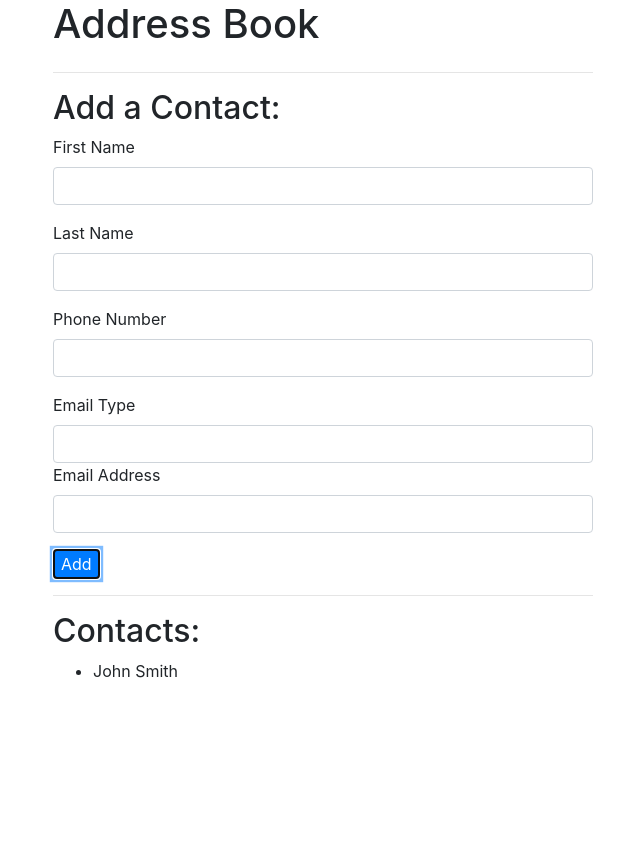
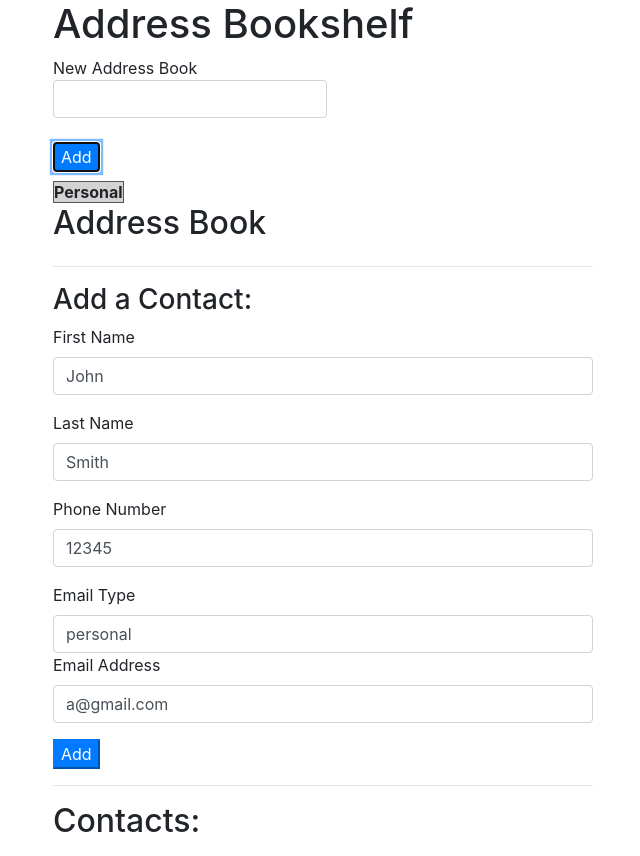
Before and after one commit to MarkStrickland562/AddressBook, a plain HTML site: page index.html in a window 1280 px wide. Both pictures are taken after a click on the button "Add". Shown: the whole page, without its empty margins (32-672 px from the left). Before the commit the page ends 800 px from the top, so only its background shows below. Drawn offline with nearby package versions, Linux system fonts and the light colour scheme.

Commit message:
Add Address Bookshelf and navigation tabs.

```diff
--- a/css/styles.css
+++ b/css/styles.css
@@ -1,3 +1,12 @@
 #show-contact {
   display: none;
 }
+#addressBook {
+  display: none;
+}
+a {
+  text-align: center;
+  border: 1px solid #555;
+  background-color: lightgrey;
+  font-weight: bold;
+}
--- a/index.html
+++ b/index.html
@@ -10,11 +10,21 @@
   </head>
   <body>
     <div class="container">
-      <h1>Address Book</h1>
+      <h1>Address Bookshelf</h1>
+      <div>
+        <label for="new-address-book">New Address Book
+        <input type="text"  class="form-control" id="new-address-book" value="Personal"><br>
+        <button type="button" id="addAddressBook" class="btn-primary">Add</button>
+      </div>
+      <nav id="navAddressBooks">
+
+      </nav>
+      <div id="addressBook" addressBookId="0">
+        <h2>Address Book</h2>
         <div class="row">
           <div class="col-md-6">
             <hr>
-          <h2>Add a Contact:</h2>
+            <h3>Add a Contact:</h3>
             <form id="new-contact">
               <div class="form-group">
                 <label for="new-first-name">First Name</label>
@@ -57,5 +67,6 @@
           </div>
         </div>
       </div>
+    </div>
   </body>
 </html>
--- a/js/scripts.js
+++ b/js/scripts.js
@@ -1,5 +1,45 @@
+// Business Logic for AddressBooks ---------
+function AddressShelf() {
+  this.addressBooks = [],
+  this.addressBookId = 0
+}
+
+AddressShelf.prototype.addAddressBook = function(addressBook) {
+  addressBook.id = this.assignId();
+  this.addressBooks.push(addressBook);
+}
+
+AddressShelf.prototype.assignId = function() {
+  this.addressBookId += 1;
+  return this.addressBookId;
+}
+
+AddressShelf.prototype.findAddressBook = function(id) {
+  for (var i=0; i< this.addressBooks.length; i++) {
+    if (this.addressBooks[i]) {
+      if (this.addressBooks[i].id == id) {
+        return this.addressBooks[i];
+      }
+    }
+  };
+  return false;
+}
+
+AddressShelf.prototype.deleteAddressBook = function(id) {
+  for (var i=0; i< this.addressBooks.length; i++) {
+    if (this.addressBooks[i]) {
+      if (this.addressBooks[i].id == id) {
+        delete this.addressBooks[i];
+        return true;
+      }
+    }
+  };
+  return false;
+}
+
 // Business Logic for AddressBook ---------
-function AddressBook() {
+function AddressBook(addressBookName) {
+  this.addressBookName = addressBookName;
   this.contacts = [],
   this.currentId = 0
 }
@@ -91,7 +131,7 @@ function Email(emailType, emailAddress) {
 }
 
 // User Interface Logic ---------
-var addressBook = new AddressBook();
+var addressBookShelf = new AddressShelf();
 
 function displayContactDetails(addressBookToDisplay) {
   var contactsList = $("ul#contacts");
@@ -120,7 +160,7 @@ function showContact(contactId) {
   displayEmails(contact);
   var buttons = $("#buttons");
   buttons.empty();
-  buttons.append("<button class='addEmailButton' id='Email" + contact.id + "'>Add Email</button><br><br><input type='text' class='form-control' id='newEmailType'><input type='text' class='form-control' id='new-email'><br>");
+  buttons.append("<button class='addEmailButton' id='Email" + contact.id + "'>Add Email</button><br><br>Email Type<input type='text' class='form-control' id='newEmailType'>Email Address<input type='text' class='form-control' id='new-email'><br>");
   buttons.append("<button class='deleteButton' id=" + contact.id + ">Delete</button>");
 }
 
@@ -131,7 +171,8 @@ function attachContactListeners() {
   $("#buttons").on("click", ".deleteButton", function() {
     addressBook.deleteContact(this.id);
     $("#show-contact").hide();
-    displayContactDetails(addressBook);
+    var addressBookId = parseInt($("#addressBook").attr("addressBookId"));
+    displayContactDetails(addressBookShelf.findAddressBook(addressBookId));
   });
   $("#buttons").on("click", ".addEmailButton", function() {
     var id = parseInt(this.id.substring(5,this.id.length));
@@ -143,6 +184,12 @@ function attachContactListeners() {
       addressBook.findContact(id).addEmailAddress(newEmail);
       showContact(id);
     };
+  });
+  $("#navAddressBooks").on("click", "a", function(){
+    var addressBookId = parseInt(this.id.substring(13, this.id.length));
+    $("#addressBook").attr("addressBookId", addressBookId.toString());
+    var currentAddressBook = addressBookShelf.findAddressBook(addressBookId);
+    displayContactDetails(currentAddressBook);
   });
 };
 
@@ -163,7 +210,23 @@ $(document).ready(function() {
     var newContact = new Contact(inputtedFirstName, inputtedLastName, inputtedPhoneNumber);
     var newEmail = new Email(inputtedEmailType, inputtedEmailAddress);
     newContact.addEmailAddress(newEmail);
-    addressBook.addContact(newContact);
-    displayContactDetails(addressBook);
-  })
+    var addressBookId = parseInt($("#addressBook").attr("addressBookId"));
+    var currentAddressBook = addressBookShelf.findAddressBook(addressBookId);
+    currentAddressBook.addContact(newContact);
+    displayContactDetails(currentAddressBook);
+  });
+
+  $("#addAddressBook").click(function() {
+    var inputtedAddressBook = $("input#new-address-book").val();
+    var addressBookElement = $("#addressBook");
+    $("input#new-address-book").val("");
+    if (inputtedAddressBook !== "") {
+      addressBookElement.show();
+      var newAddressBook = new AddressBook(inputtedAddressBook);
+      addressBookShelf.addAddressBook(newAddressBook);
+      $("#navAddressBooks").append("<a id='AddressBookId" + newAddressBook.id + "'>" + newAddressBook.addressBookName + "</a>  ");
+      addressBookElement.attr("addressBookId", newAddressBook.id.toString());
+      console.log(addressBookShelf);
+    }
+  });
 })
```
Lines whose indentation alone changed are shown as unchanged.
